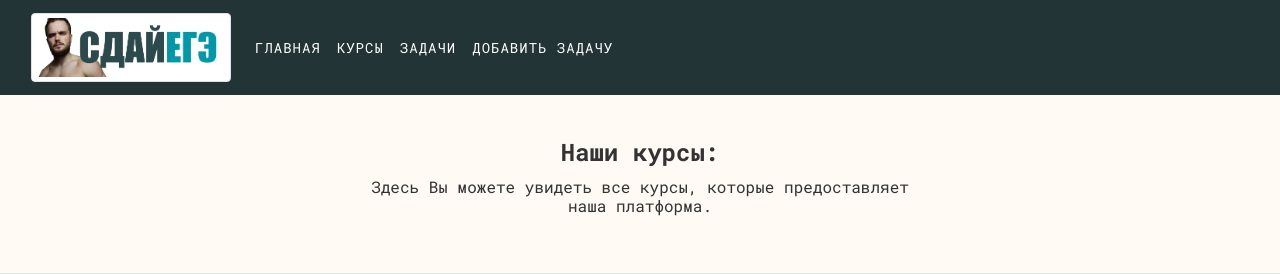
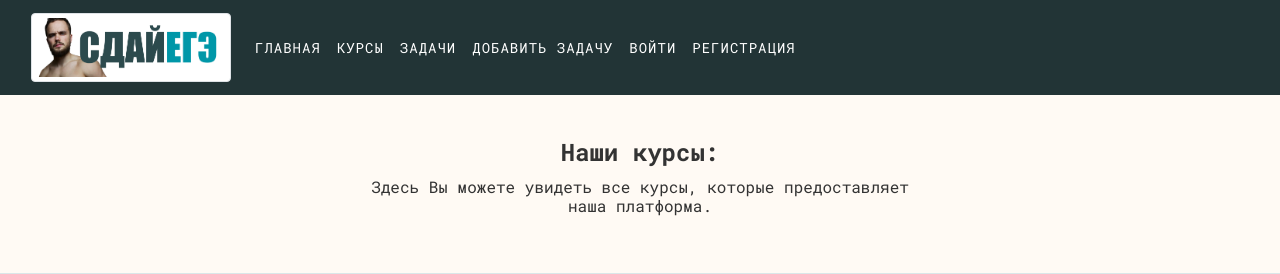
Before and after one commit to K1o0n/sdai_ege_rep, a Flask app: template templates/courses.html in a window 1280 px wide. Shown: the top 274 px of the page. Run offline with Flask 3, Linux system fonts and the light colour scheme; the template is opened without the code that fills it, so the values that code supplies are empty; some libraries are stand-ins or nearby versions.

Commit message:
Updated navbar for sign-in//sign-up//dashboard

```diff
--- a/templates/courses.html
+++ b/templates/courses.html
@@ -63,6 +63,18 @@
           <li class="nav-item">
             <a class="nav-link js-scroll-trigger" href="/add-task">Добавить задачу</a>
           </li>
+          {% if user %}
+          <li class="nav-item">
+            <a style="text-align: right" class="nav-link js-scroll-trigger" href="/dashboard">Личный кабинет</a>
+          </li>
+          {% else %}
+          <li class="nav-item">
+            <a style="text-align: right" class="nav-link js-scroll-trigger" href="/sign-in">Войти</a>
+          </li>
+          <li class="nav-item">
+            <a style="text-align: right" class="nav-link js-scroll-trigger" href="/sign-up">Регистрация</a>
+          </li>
+          {% endif %}
             </ul>
           </div>
             </ul>
--- a/templates/text-lesson.html
+++ b/templates/text-lesson.html
@@ -47,7 +47,7 @@
 <main>
   <div class="d-flex flex-column flex-shrink-0 p-3 text-white bg-dark side-bar" style="position: fixed; width: 280px;">
     <a href="/" class="d-flex align-items-center mb-3 mb-md-0 me-md-auto text-white text-decoration-none">
-      <svg class="bi me-2" width="40" height="32"><use xlink:href="#bootstrap"/></svg>
+      <svg class="bi me-2" width="40" height="32"><use xlink:href="/"/></svg>
       <span class="fs-4">{{course_name}}</span>
     </a>
     <hr>
@@ -57,13 +57,13 @@
       </li>
       <li class="nav-item">
         <a style="color: white" href="#" class="nav-link">
-          <svg class="bi me-2" width="16" height="16"><use xlink:href="#home"/></svg>
+          <svg class="bi me-2" width="16" height="16"><use xlink:href="/video-lesson"/></svg>
           1.1 Видео-Урок
         </a>
       </li>
       <li>
         <a href="#" class="nav-link active" aria-current="page">
-          <svg class="bi me-2" width="16" height="16"><use xlink:href="#speedometer2"/></svg>
+          <svg class="bi me-2" width="16" height="16"><use xlink:href="/text-lesson"/></svg>
           1.2 Теория к задаче
         </a>
       </li>
```
Also changed, not shown: templates/main.html (+15 -0 lines), templates/task_page.html (+12 -0 lines).
